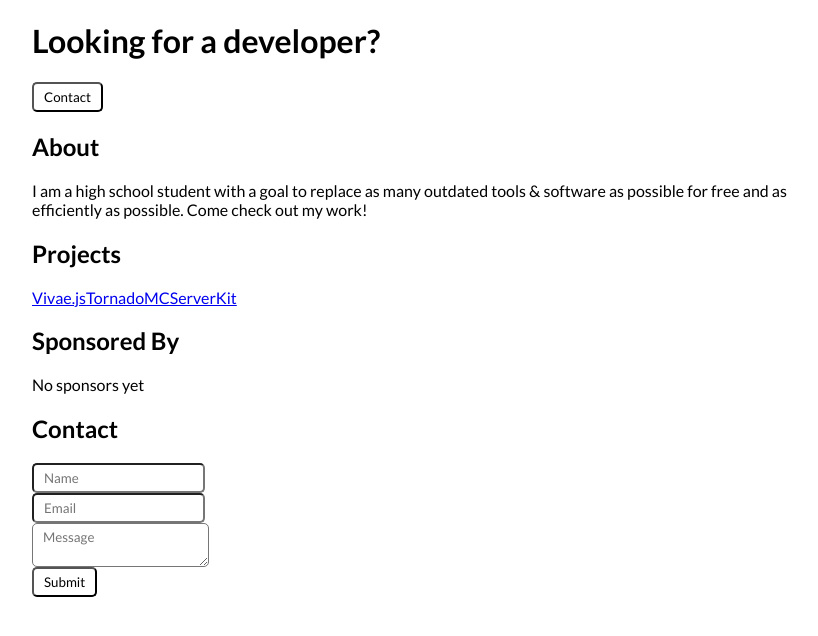
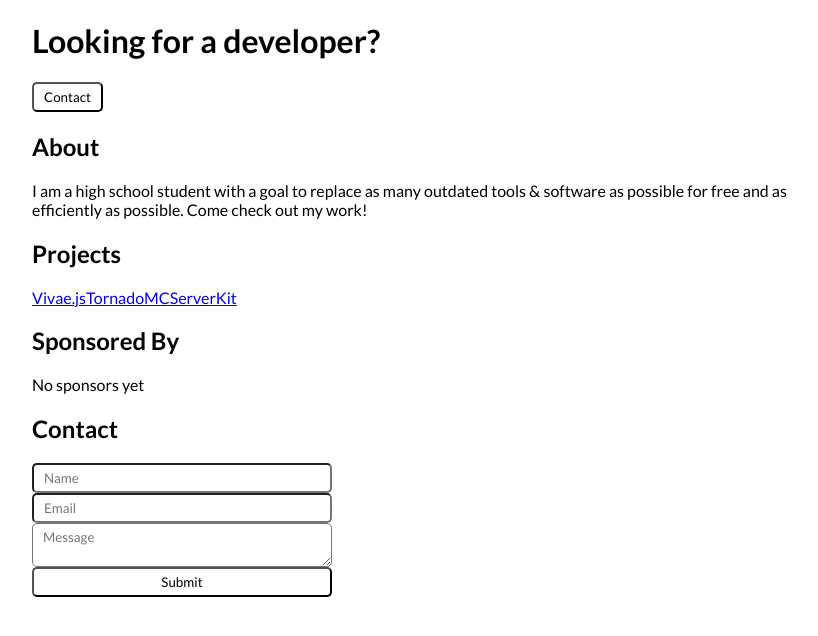
Before and after one commit to nathanieljramirez/portfolio, a React app: page / in a window 1280 px wide. Shown: the top 636 px of the page, without its empty margins (208-1026 px from the left). Built offline with nearby package versions, Linux system fonts and the light colour scheme; the HTML template or start-up script is replaced by a standard one.

Commit message:
Correct form input width

```diff
--- a/src/index.css
+++ b/src/index.css
@@ -15,6 +15,7 @@ input,
 textarea {
   font-family: var(--lato);
   display: block;
+  box-sizing: border-box;
   padding: 5px 10px;
   border-radius: 5px;
   background: #fff;
@@ -31,3 +32,11 @@ input[type="submit"] {
     background: #ddd;
   }
 }
+
+form {
+  button,
+  input,
+  textarea {
+    width: 300px;
+  }
+}
```
